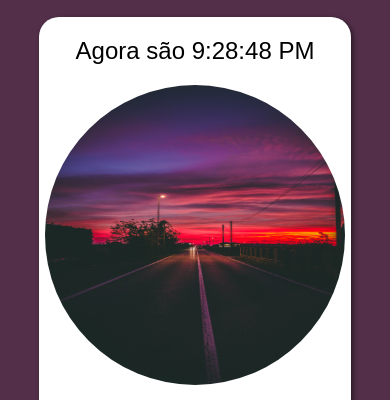
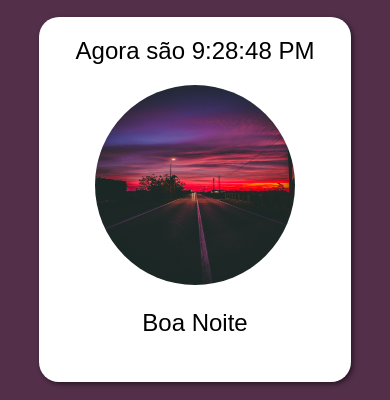
Before and after one commit to AmareloPuyo/HoraDoDia, a plain HTML site: page index.html in a window 390 px wide. Shown: the part 102-502 px from the top of the page. Drawn offline with Linux system fonts and the light colour scheme; files that its build step writes are made by us from their sources.

Commit message:
media queries

```diff
--- a/style.css
+++ b/estilos/style.css
@@ -20,8 +20,8 @@ header{
     font-size: 24px;
 }
 img{
-    width: 300px;
-    height: 300px;
+    width: 200px;
+    height: 200px;
     border-radius: 50%;
 }
 
```
Also changed, not shown: estilos/media-queries.css (added, +10 -0 lines).
